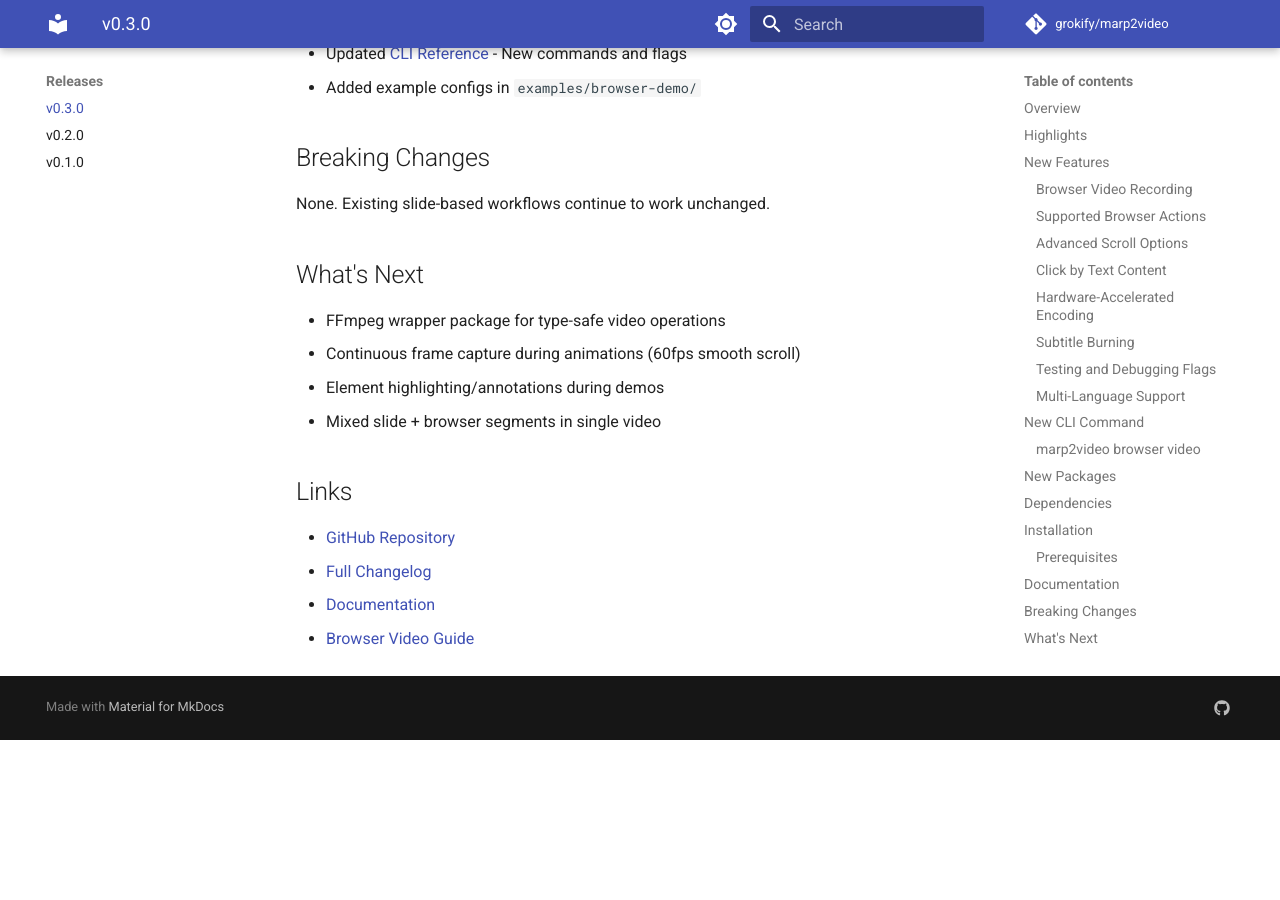
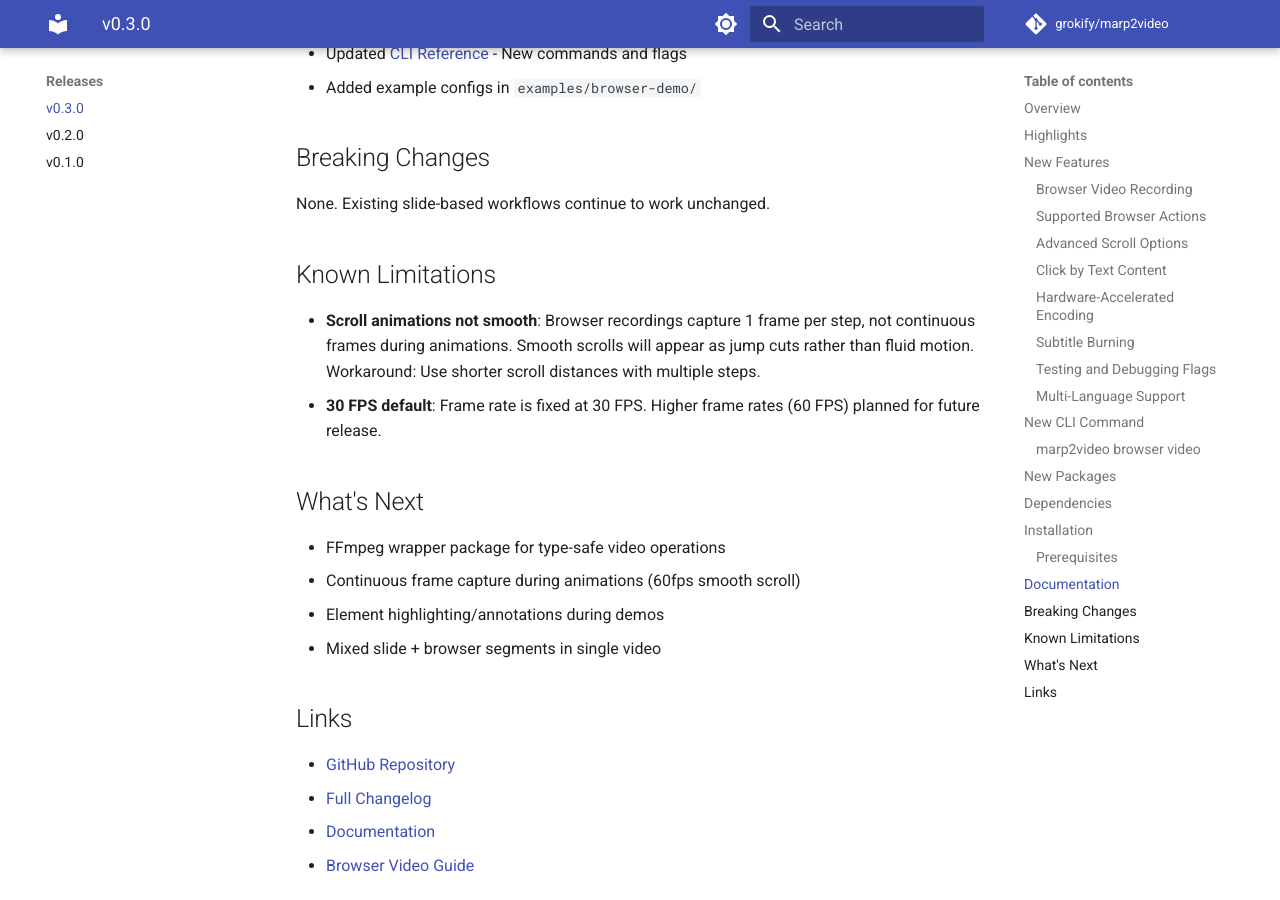
Before and after one commit to grokify/videoascode, an MkDocs documentation site: the page built from docs/releases/v0.3.0.md, in a window 1280 px wide and 900 px high, scrolled down 4969 px. Built offline with MkDocs 1.6.1 and Material for MkDocs 9.7.7, drawn with Linux system fonts in a browser that asks for light colours; comment, search, counter and statistics services are not loaded; before the commit the page ends 5709 px from its top, so only the background shows below that.

Commit message:
docs: add known limitations for v0.3.0
- Add Known Limitations section to release notes:
  - Scroll animations not smooth (1 frame/step)
  - 30 FPS default
- Add scroll animation limitation note to browser-video guide

Co-Authored-By: Claude Opus 4.5 <noreply@anthropic.com>

```diff
--- a/docs/releases/v0.3.0.md
+++ b/docs/releases/v0.3.0.md
@@ -204,6 +204,11 @@ go install github.com/grokify/marp2video/cmd/marp2video@v0.3.0
 
 None. Existing slide-based workflows continue to work unchanged.
 
+## Known Limitations
+
+- **Scroll animations not smooth**: Browser recordings capture 1 frame per step, not continuous frames during animations. Smooth scrolls will appear as jump cuts rather than fluid motion. Workaround: Use shorter scroll distances with multiple steps.
+- **30 FPS default**: Frame rate is fixed at 30 FPS. Higher frame rates (60 FPS) planned for future release.
+
 ## What's Next
 
 - FFmpeg wrapper package for type-safe video operations
```
Also changed, not shown: docs/guide/browser-video.md (+3 -0 lines).
